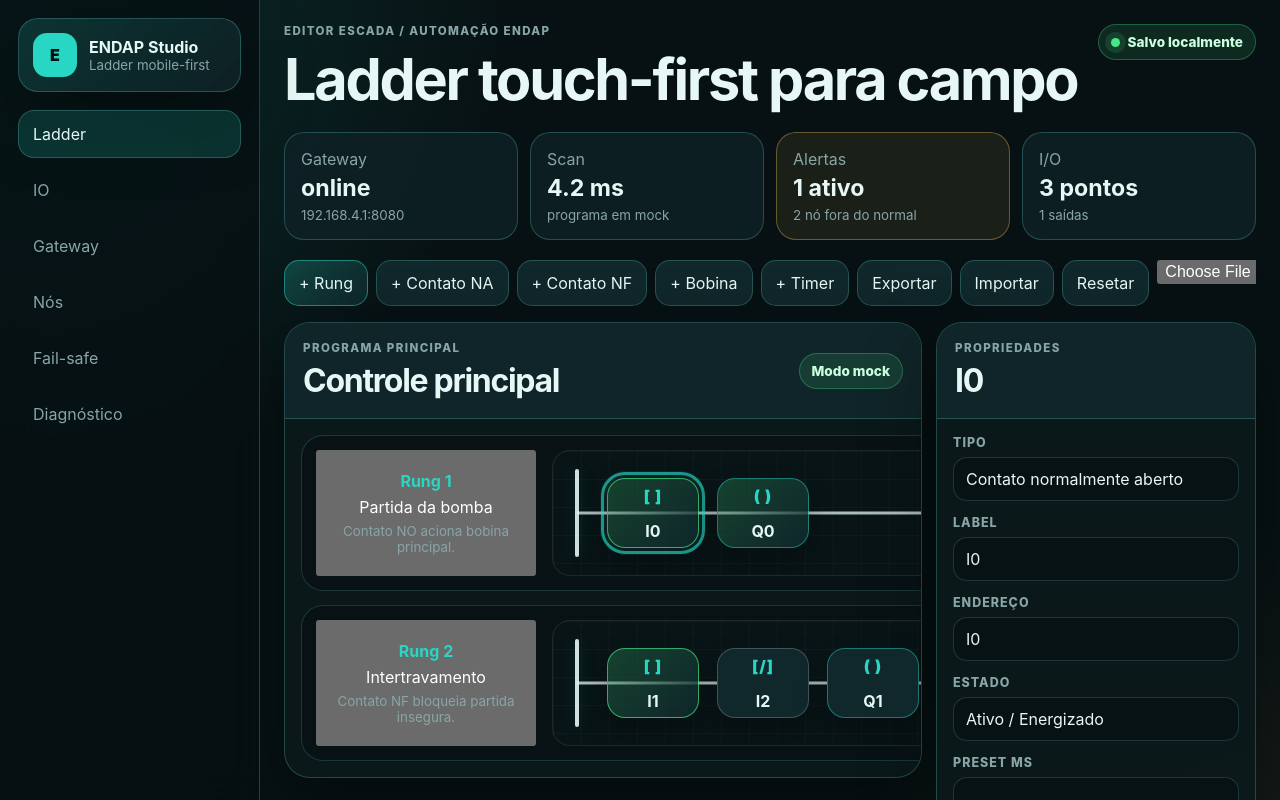
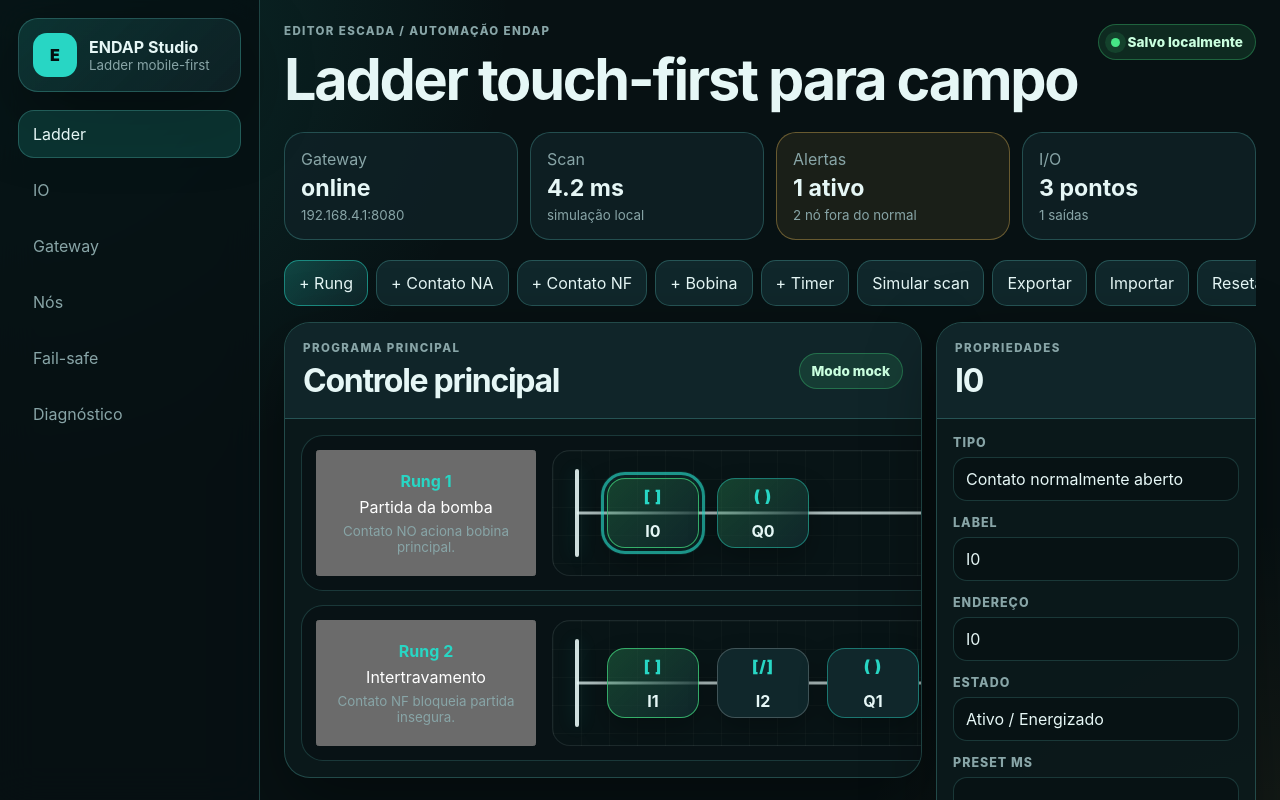
Before and after one commit to mateusrossi-jpg/endap-studio, a React (Vite) app: page / in a window 1280 px wide. Shown: the top 800 px of the page. Built offline with nearby package versions, Linux system fonts and the light colour scheme.

Commit message:
feat: create endap studio web pwa shell

```diff
--- a/src/App.tsx
+++ b/src/App.tsx
@@ -54,6 +54,38 @@
     active: false,
     presetMs: kind.startsWith('timer') ? 1000 : undefined
   };
+}
+
+function simulateBlocks(blocks: EndapLadderBlock[]): EndapLadderBlock[] {
+  let power = true;
+
+  return blocks.map((block) => {
+    if (block.kind === 'contact-no') {
+      power = power && block.active;
+      return block;
+    }
+
+    if (block.kind === 'contact-nc') {
+      power = power && !block.active;
+      return block;
+    }
+
+    if (block.kind === 'timer-ton' || block.kind === 'timer-tof' || block.kind === 'counter') {
+      const active = power;
+      power = power && active;
+      return { ...block, active };
+    }
+
+    if (block.kind === 'coil') {
+      return { ...block, active: power };
+    }
+
+    return block;
+  });
+}
+
+function rungIsEnergized(blocks: EndapLadderBlock[]) {
+  return blocks.some((block) => block.kind === 'coil' && block.active);
 }
 
 function App() {
@@ -202,6 +234,27 @@
     });
   }
 
+  function runScanSimulation() {
+    setProject((currentProject) => {
+      if (!currentProject) return currentProject;
+      const simulatedRungs = currentProject.ladderProgram.rungs.map((rung) => ({
+        ...rung,
+        blocks: simulateBlocks(rung.blocks)
+      }));
+
+      return {
+        ...currentProject,
+        updatedAt: new Date().toISOString(),
+        ladderProgram: {
+          ...currentProject.ladderProgram,
+          scanTimeMs: Number((3.8 + Math.random() * 1.6).toFixed(2)),
+          rungs: simulatedRungs
+        }
+      };
+    });
+    setStorageStatus('Scan simulado executado');
+  }
+
   function resetProject() {
     clearStoredProject();
     getMockProject().then((loadedProject) => {
@@ -295,7 +348,7 @@
           <article className="metric-card">
             <span>Scan</span>
             <strong>{project.ladderProgram.scanTimeMs} ms</strong>
-            <small>programa em {project.ladderProgram.mode}</small>
+            <small>simulação local</small>
           </article>
           <article className="metric-card warning">
             <span>Alertas</span>
@@ -315,6 +368,7 @@
           <button type="button" onClick={() => addBlock('contact-nc')}>+ Contato NF</button>
           <button type="button" onClick={() => addBlock('coil')}>+ Bobina</button>
           <button type="button" onClick={() => addBlock('timer-ton')}>+ Timer</button>
+          <button type="button" onClick={runScanSimulation}>Simular scan</button>
           <button type="button" onClick={() => downloadProjectBackup(project)}>Exportar</button>
           <button type="button" onClick={() => fileInputRef.current?.click()}>Importar</button>
           <button type="button" onClick={resetProject}>Resetar</button>
@@ -340,7 +394,7 @@
                     <small>{rung.description}</small>
                   </button>
 
-                  <div className="ladder-canvas" role="group" aria-label={rung.title}>
+                  <div className={`ladder-canvas ${rungIsEnergized(rung.blocks) ? 'is-energized' : ''}`} role="group" aria-label={rung.title}>
                     <div className="rail left" />
                     <div className="rail right" />
                     <div className="wire" />
```
